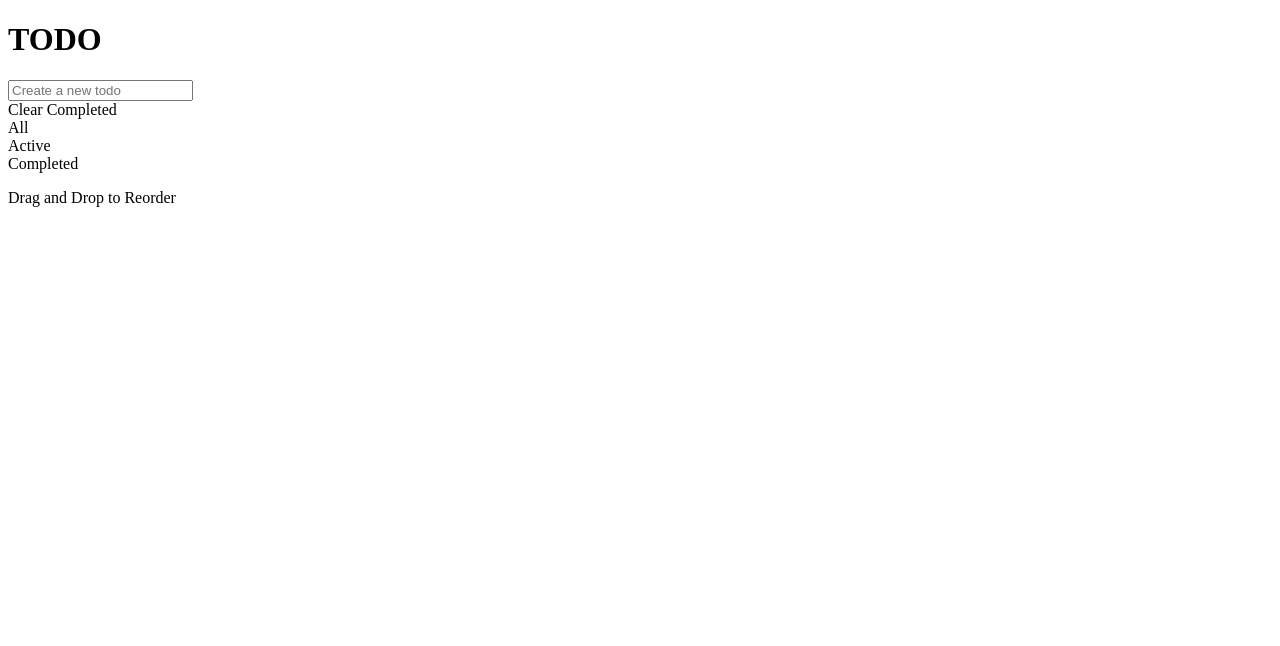
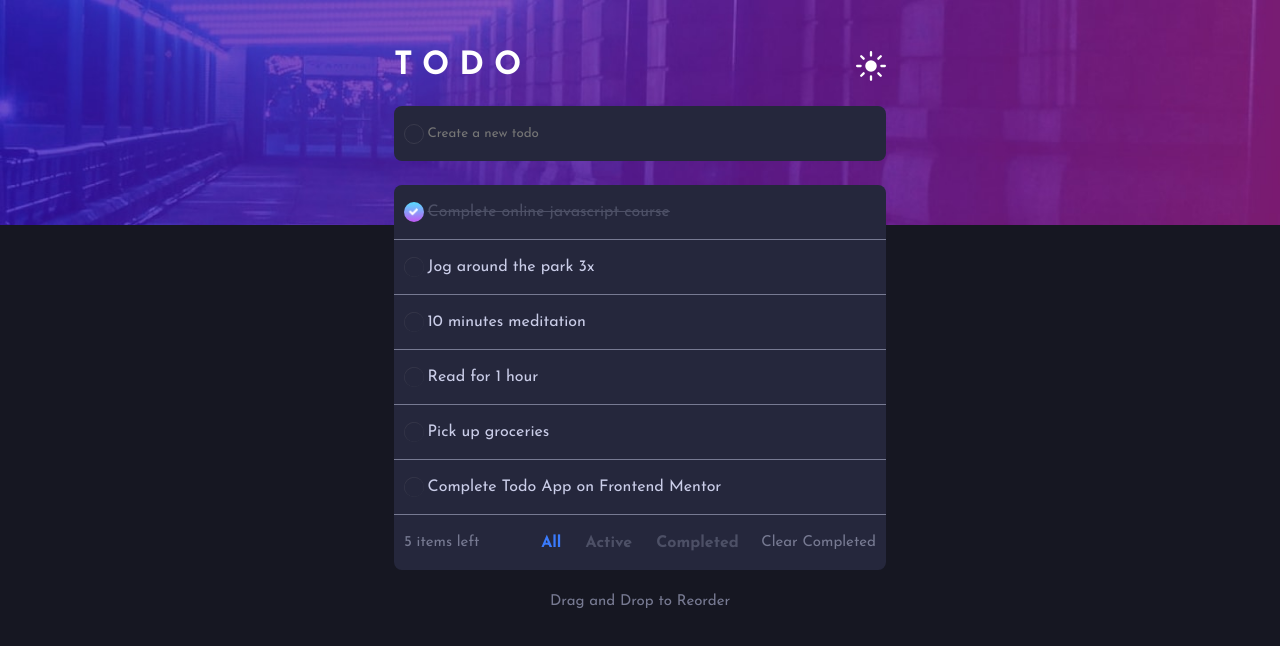
Before and after one commit to manziosee/To-do-list-App, a plain HTML site: page index.html in a window 1280 px wide. Both pictures are taken after a click on the element "All". Drawn offline with nearby package versions, Linux system fonts and the light colour scheme.

Commit message:
commit #2

```diff
--- a/app.js
+++ b/app.js
@@ -0,0 +1,245 @@
+const todoInput = document.querySelector("#todo-input");
+const submitInput = document.querySelector("#submit");
+const todosContainer = document.querySelector(".todos");
+const completedCount = document.querySelector(".completedCount");
+const remarks = document.querySelector(".remarks");
+const footer = document.querySelector(".footer");
+
+var elem = null;
+let todos = [
+  { value: "Complete online javascript course", checked: true },
+  { value: "Jog around the park 3x", checked: false },
+  { value: "10 minutes meditation", checked: false },
+  { value: "Read for 1 hour", checked: false },
+  { value: "Pick up groceries", checked: false },
+  { value: "Complete Todo App on Frontend Mentor", checked: false },
+];
+window.addEventListener("load", () => {
+  todos.forEach((t) => {
+    newTodo(t.value, t.checked);
+    countComplted();
+  });
+});
+
+function updateUi(notodos) {
+  if (notodos) {
+    remarks.querySelectorAll("div").forEach((d) => {
+      d.style.display = "none";
+    });
+    const p = document.createElement("p");
+    p.textContent = "No todos ";
+    remarks.appendChild(p);
+    remarks.style.borderRadius = "8px";
+    footer.style.display = "none";
+  } else {
+    footer.style.display = "block";
+    remarks.style.borderRadius = "0px";
+    remarks.style.borderBottomLeftRadius = "8px";
+    remarks.style.borderBottomRightRadius = "8px";
+    remarks.querySelector("p").remove();
+    remarks.querySelectorAll("div").forEach((d) => {
+      d.style.display = "flex";
+    });
+  }
+}
+
+todoInput.addEventListener("keyup", function (e) {
+  if (e.key === "Enter" || e.keyCode === 13) {
+    if (e.target.value !== "") createTodo(e.target.value);
+  }
+});
+
+submitInput.addEventListener("click", () => {
+  if (todoInput.value !== "") createTodo(todoInput.value);
+});
+
+function createTodo(value) {
+  todos.push({ value: value, checked: false });
+  newTodo(value);
+  todoInput.value = "";
+  countComplted();
+  if (todos.length > 0 && todos.length < 2) {
+    updateUi(false);
+  }
+}
+
+function updateTodos(value, bool) {
+  todos.forEach((t) => {
+    if (t.value === value) {
+      t.checked = bool;
+    }
+  });
+}
+
+function countComplted() {
+  completedCount.textContent = `${
+    todos.filter((t) => t.checked === false).length
+  } items left`;
+}
+
+function changeTheme() {
+  document.body.classList.toggle("light");
+}
+
+function clearCompleted() {
+  todos = todos.filter((t) => t.checked !== true);
+  document.querySelectorAll(".todo").forEach((todo) => {
+    if (todo.querySelector("input").checked) {
+      todo.remove();
+    }
+  });
+  if (todos.length === 0) {
+    updateUi(true);
+  }
+}
+
+function showAll(e) {
+  document.querySelectorAll(".filters div").forEach((d, i) => {
+    if (i === 0) {
+      d.classList.add("filterActive");
+    } else {
+      d.classList.remove("filterActive");
+    }
+  });
+  document.querySelectorAll(".todo").forEach((todo) => {
+    todo.style.display = "grid";
+  });
+}
+
+function filterCompleted() {
+  document.querySelectorAll(".filters div").forEach((d, i) => {
+    if (i === 2) {
+      d.classList.add("filterActive");
+    } else {
+      d.classList.remove("filterActive");
+    }
+  });
+  document.querySelectorAll(".todo").forEach((todo) => {
+    todo.style.display = "grid";
+    if (!todo.querySelector("input").checked) {
+      todo.style.display = "none";
+    }
+  });
+}
+
+function filterActive(e) {
+  document.querySelectorAll(".filters div").forEach((d, i) => {
+    if (i === 1) {
+      d.classList.add("filterActive");
+    } else {
+      d.classList.remove("filterActive");
+    }
+  });
+  document.querySelectorAll(".todo").forEach((todo) => {
+    todo.style.display = "grid";
+    if (todo.querySelector("input").checked) {
+      todo.style.display = "none";
+    }
+  });
+}
+
+var el = document.querySelector(".todos");
+var sortable = Sortable.create(el, {
+  onEnd: function (evt) {
+    const todo = evt.item;
+    const value = todo.querySelector("p").textContent;
+    let index = todos.findIndex((t) => t.value === value);
+    todos.splice(index, 1);
+
+    if (todo.nextSibling) {
+      let index1 = todos.findIndex(
+        (t) => t.value === todo.nextSibling.querySelector("p").textContent
+      );
+      todos.splice(index1, 0, {
+        value: value,
+        checked: todo.querySelector("input").checked,
+      });
+    } else {
+      todos.push({
+        value: value,
+        checked: todo.querySelector("input").checked,
+      });
+    }
+  },
+});
+
+
+function newTodo(value, completed = false) {
+  const todo = document.createElement("div");
+  const todoText = document.createElement("p");
+  const todoCheckBox = document.createElement("input");
+  const todoCheckBoxLabel = document.createElement("label");
+  const todoCross = document.createElement("span");
+
+  todoText.textContent = value;
+  todoCheckBox.type = "checkbox";
+  todoCheckBox.id = `${value.replace(/\s+/g, "")}`;
+  todoCheckBox.name = `${value.replace(/\s+/g, "")}`;
+  todoCheckBox.title = "checkbox";
+  todoCheckBox.checked = completed;
+  todoCheckBoxLabel.htmlFor = `${value.replace(/\s+/g, "")}`;
+
+  todoCheckBoxLabel.addEventListener("click", function (e) {
+    if (todoCheckBox.checked) {
+      todoText.classList.remove("strikethrough");
+      todoCheckBoxLabel.classList.remove("active");
+      updateTodos(value, false);
+      countComplted();
+    } else {
+      updateTodos(value, true);
+      countComplted();
+      todoText.classList.add("strikethrough");
+      todoCheckBoxLabel.classList.add("active");
+    }
+  });
+
+  todoText.addEventListener("click", function (e) {
+    if (todoCheckBox.checked) {
+      todoCheckBox.checked = false;
+      todoText.classList.remove("strikethrough");
+      todoCheckBoxLabel.classList.remove("active");
+      updateTodos(value, false);
+      countComplted();
+    } else {
+      todoCheckBox.checked = true;
+      updateTodos(value, true);
+      countComplted();
+      todoText.classList.add("strikethrough");
+      todoCheckBoxLabel.classList.add("active");
+    }
+  });
+
+  todoCross.addEventListener("click", function (e) {
+    e.target.parentElement.remove();
+    todos = todos.filter((t) => t.value !== value);
+    countComplted();
+    if (todos.length === 0) {
+      updateUi(true);
+    }
+  });
+
+  todo.classList.add("todo");
+  todoCheckBoxLabel.classList.add("circle");
+  if (todoCheckBox.checked) {
+    todoCheckBoxLabel.classList.add("active");
+    todoText.classList.add("strikethrough");
+  }
+  todoCross.classList.add("cross");
+
+  todo.appendChild(todoCheckBox);
+  todo.appendChild(todoCheckBoxLabel);
+  todo.appendChild(todoText);
+  todo.appendChild(todoCross);
+
+  todosContainer.appendChild(todo);
+}
+
+function isBefore(elem1, el2) {
+  for (
+    var cur = elem1.previousSibling;
+    cur && cur.nodeType !== 9;
+    cur = cur.previousSibling
+  )
+    if (cur === el2) return true;
+  return false;
+}
--- a/style.css
+++ b/style.css
@@ -0,0 +1,290 @@
+@import url("https://fonts.googleapis.com/css2?family=Josefin+Sans:wght@400;700&display=swap");
+
+* {
+  margin: 0;
+  padding: 0;
+  box-sizing: border-box;
+}
+
+body {
+  --bg: hsl(235, 21%, 11%);
+  --fg: hsl(234, 39%, 85%);
+  --top-img: url("./images/bg-mobile-dark.jpg");
+  --tgl-btn: url("./images/icon-sun.svg");
+  --bg-todo: hsl(235, 24%, 19%);
+
+  background: var(--bg);
+  color: var(--fg);
+  font-family: "Josefin Sans";
+  transition: 1s;
+}
+.light {
+  --top-img: url("./images/bg-mobile-light.jpg");
+  --tgl-btn: url("./images/icon-moon.svg");
+  --bg: hsl(236, 33%, 92%);
+  --bg-todo: hsl(0, 0%, 98%);
+  --fg: hsl(237, 14%, 26%);
+}
+.top-img {
+  width: 100%;
+  height: 225px;
+  background-size: cover;
+  background-image: var(--top-img);
+}
+main {
+  position: absolute;
+  top: 0;
+  height: 100vh;
+  width: 100%;
+  padding: 25px;
+}
+.header {
+  display: flex;
+  justify-content: space-between;
+  align-items: center;
+  color: white;
+  letter-spacing: 10px;
+  padding-top: 10px;
+}
+.tgl-btn {
+  background: var(--tgl-btn);
+  width: 30px;
+  height: 30px;
+  background-size: cover;
+  cursor: pointer;
+}
+.type-todo {
+  margin-top: 24px;
+  width: 100%;
+  background: var(--bg-todo);
+  padding: 10px;
+  height: 55px;
+  display: grid;
+  grid-template-columns: 10% auto;
+  align-items: center;
+  border-radius: 8px;
+}
+#submit {
+  width: 20px;
+  height: 20px;
+  border-radius: 50%;
+  border: 1px solid hsl(237, 14%, 26%);
+  position: relative;
+  cursor: pointer;
+}
+#submit::before {
+  z-index: 999999;
+  content: "";
+  position: absolute;
+  background: transparent;
+  display: grid;
+  place-items: center;
+  left: 0;
+  right: 0;
+  top: 0;
+  bottom: 0;
+  transform: scale(0.5);
+  background-size: cover;
+  background-image: url("./images/icon-check.svg");
+  opacity: 0;
+}
+#submit:hover {
+  background-image: linear-gradient(hsl(192, 100%, 67%), hsl(280, 87%, 65%));
+}
+#submit:hover::before {
+  opacity: 1;
+}
+
+.circle {
+  width: 20px;
+  height: 20px;
+  border-radius: 50%;
+  background: hsl(237, 14%, 26%);
+  position: relative;
+  cursor: pointer;
+}
+.circle::before {
+  content: "";
+  position: absolute;
+  top: 50%;
+  left: 50%;
+  transform: translate(-50%, -50%);
+  width: 93%;
+  height: 93%;
+  background: var(--bg-todo);
+  border-radius: 50%;
+}
+
+.todo:hover .circle {
+  background-image: linear-gradient(hsl(192, 100%, 67%), hsl(280, 87%, 65%));
+}
+#todo-input {
+  background: transparent;
+  width: 100%;
+  height: 100%;
+  border: none;
+  color: var(--fg);
+  caret-color: hsl(220, 98%, 61%);
+  font-family: "Josefin Sans";
+  transition: 0.5s;
+}
+#todo-input:focus {
+  outline: none;
+}
+.type-todo:hover .circle {
+  background-image: linear-gradient(hsl(192, 100%, 67%), hsl(280, 87%, 65%));
+}
+.todos {
+  background: var(--bg-todo);
+  margin-top: 24px;
+  border-top-left-radius: 8px;
+  border-top-right-radius: 8px;
+}
+.todo {
+  width: 100%;
+  height: 55px;
+  display: grid;
+  grid-template-columns: 10% auto 10%;
+  align-items: center;
+  padding: 10px;
+  font-weight: 400;
+  border-bottom: 1px solid hsl(234, 11%, 52%);
+}
+.todo input[type="checkbox"] {
+  display: none;
+}
+.todo p {
+  cursor: grab;
+}
+.todo p:hover {
+  font-weight: 700;
+}
+.cross {
+  width: 15px;
+  height: 15px;
+  opacity: 0;
+  background-image: url("./images/icon-cross.svg");
+  background-size: cover;
+  cursor: pointer;
+}
+
+.todo:hover .cross {
+  opacity: 1;
+}
+.active {
+  z-index: 999999;
+  position: relative;
+  background-image: linear-gradient(hsl(192, 100%, 67%), hsl(280, 87%, 65%));
+}
+.active.circle::before {
+  z-index: 999999;
+  content: "";
+  position: absolute;
+  background: transparent;
+  display: grid;
+  place-items: center;
+  left: 0;
+  right: 0;
+  top: 0;
+  bottom: 0;
+  transform: scale(0.5);
+  background-size: cover;
+  background-image: url("./images/icon-check.svg");
+}
+
+.remarks {
+  position: relative;
+  background: var(--bg-todo);
+  height: 55px;
+  border-bottom-left-radius: 8px;
+  border-bottom-right-radius: 8px;
+  transition: 0.5s;
+
+  display: flex;
+  justify-content: space-between;
+  align-items: center;
+  cursor: pointer;
+}
+.remarks div {
+  padding: 0 10px;
+  transition: 0.5s;
+}
+.remarks p {
+  width: 100%;
+  text-align: center;
+}
+.filters {
+  background: var(--bg-todo);
+  height: 55px;
+  position: absolute;
+  bottom: -70px;
+  width: 100%;
+  display: flex;
+  justify-content: space-evenly;
+  align-items: center;
+  border-radius: 8px;
+  color: hsl(233, 14%, 35%);
+  font-weight: 700;
+  transition: 0.5s;
+}
+.filters div:hover,
+.remarks div:not(.filters):hover {
+  color: hsl(233, 14%, 35%);
+  font-weight: 700;
+}
+.filterActive {
+  color: hsl(220, 98%, 61%);
+}
+
+.small-size {
+  font-size: 15px;
+  color: hsl(234, 11%, 52%);
+}
+.footer {
+  margin-top: 110px;
+  text-align: center;
+}
+.strikethrough {
+  color: hsl(233, 14%, 35%);
+  text-decoration: line-through;
+}
+
+@media screen and (min-width: 800px) {
+  body {
+    --top-img: url("./images/bg-desktop-dark.jpg");
+  }
+  .light {
+    --top-img: url("./images/bg-desktop-light.jpg");
+  }
+  main {
+    padding-top: 40px;
+  }
+  .header,
+  .type-todo,
+  .todos,
+  .remarks {
+    width: 40%;
+    margin-left: auto;
+    margin-right: auto;
+  }
+  .filters {
+    top: 0;
+    bottom: 0;
+    left: 50%;
+    transform: translateX(-50%);
+    width: 50%;
+    background: transparent;
+  }
+  .type-todo {
+    grid-template-columns: 5% auto;
+  }
+  .todo {
+    grid-template-columns: 5% auto 5%;
+  }
+  .todo span {
+    text-align: right;
+  }
+  .footer {
+    margin-top: 24px;
+  }
+}
```
Also changed, not shown: index.html (+1 -0 lines).
